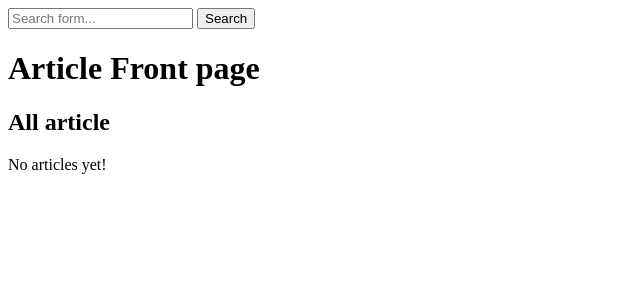
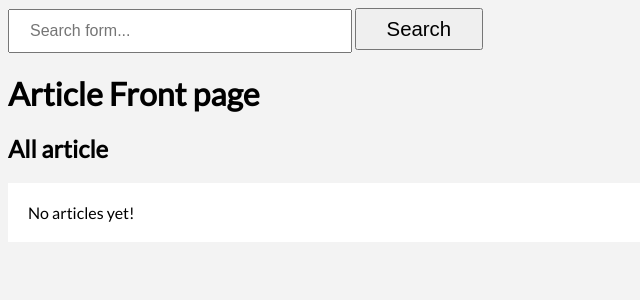
Before and after one commit to danielkpodo/complete-search-form, a PHP site: page / in a window 1280 px wide. Shown: the top 300 px of the page, without its empty margins (0-640 px from the left). Run offline with PHP 8.4, Linux system fonts and the light colour scheme; data that the repository does not hold is empty.

```diff
--- a/header.php
+++ b/header.php
@@ -7,5 +7,6 @@
     <meta name="viewport" content="width=device-width, initial-scale=1.0">
     <meta http-equiv="X-UA-Compatible" content="ie=edge">
     <title>PHP Search form</title>
+    <link href="https://fonts.googleapis.com/css?family=Lato&display=swap" rel="stylesheet">
     <link rel="stylesheet" href="style.css">
 </head>
--- a/index.php
+++ b/index.php
@@ -4,7 +4,7 @@
 
     <form action="search.php" method="post">
         <input type="text" name="search" placeholder="Search form...">
-        <button type="submit" name="search-form">Search</button>
+        <button type="submit" name="submit-search">Search</button>
     </form>
     <h1>Article Front page</h1>
     <h2>All article</h2>
@@ -26,6 +26,7 @@
             <p><?php echo $article_date; ?></p>
             <p><?php echo $article_author; ?></p>
         </div>
+        <hr>
 
 
         <?php
--- a/style.css
+++ b/style.css
@@ -0,0 +1,33 @@
+html {
+  font-size: 100%;
+  box-sizing: border-box;
+}
+
+body {
+  background: #f3f3f3;
+  font-family: "Lato", sans-serif;
+}
+
+.article-container {
+  width: 80%;
+  padding: 1.25rem;
+  background: #fff;
+}
+
+.article h3 {
+  color: crimson;
+  font-size: 2em;
+}
+
+form input {
+  width: 18.75em;
+  padding: 0 1.25rem;
+  height: 2.5em;
+  font-size: 1rem;
+}
+
+form button {
+  width: 6.25em;
+  height: 42px;
+  font-size: 1.275rem;
+}
```
Also changed, not shown: search.php (added, +56 -0 lines).
